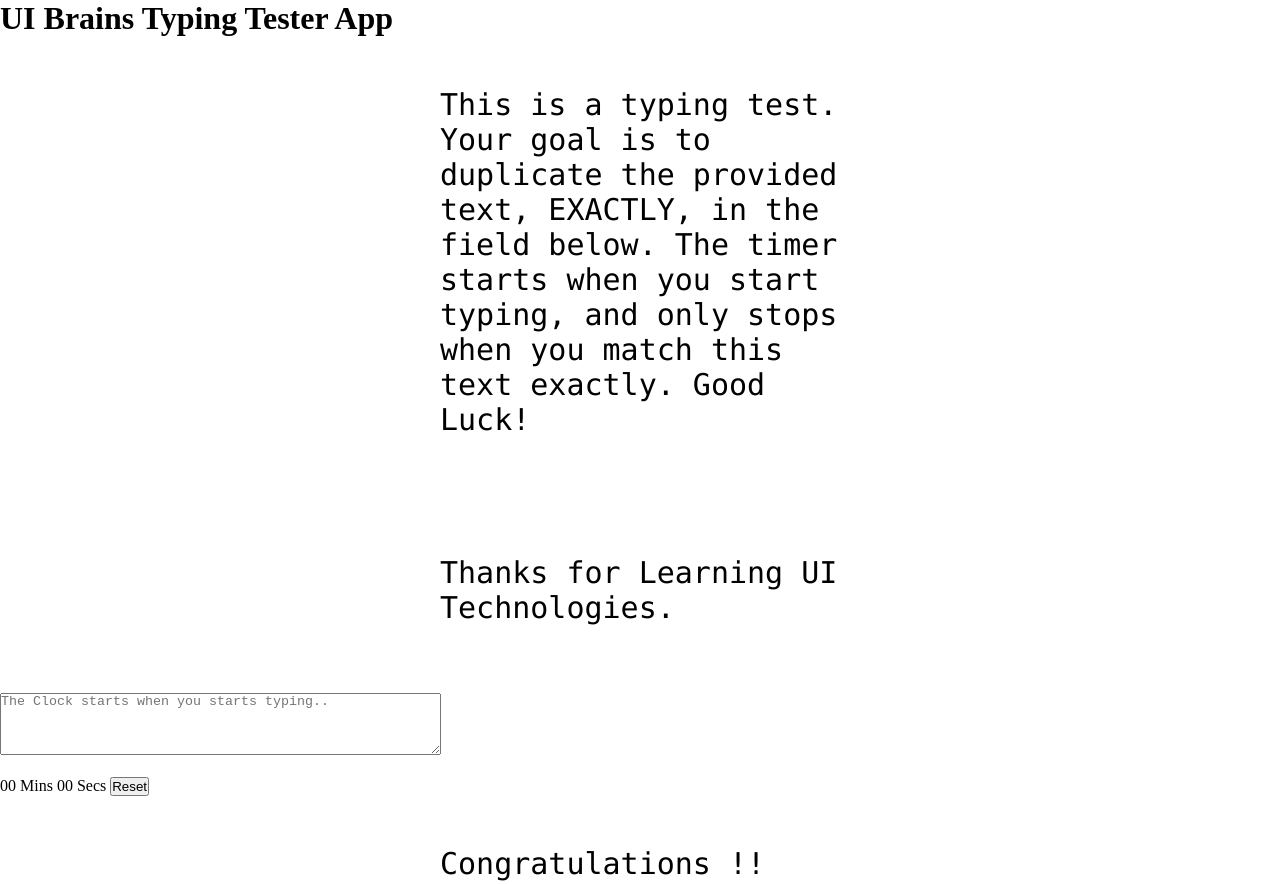
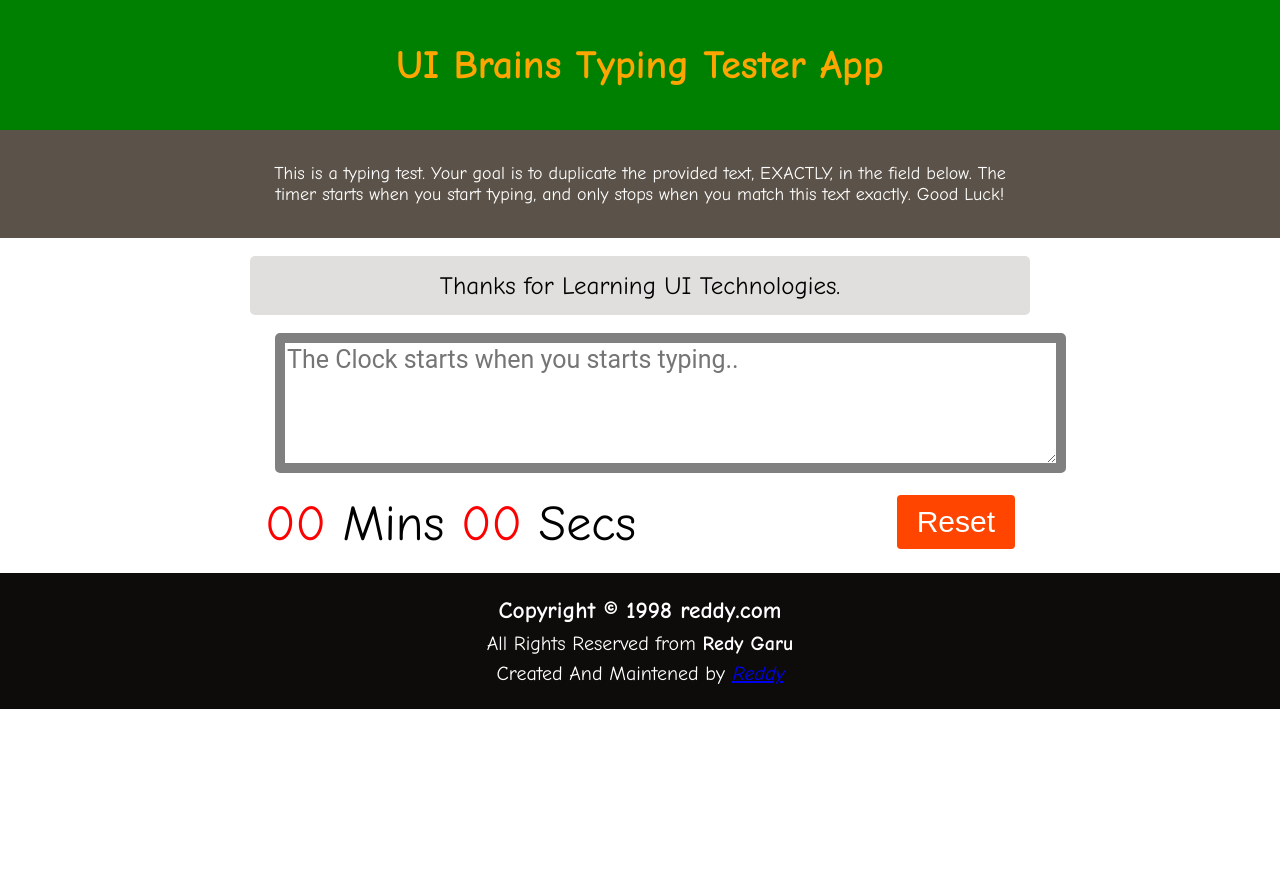
Before and after one commit to kyreddi/typetester, a plain HTML site: page index.html in a window 1280 px wide. Shown: the top 884 px of the page. After the commit the page ends 800 px from the top, so only its background shows below. Drawn offline with Linux system fonts and the light colour scheme; a script that the page names is missing.

Commit message:
Update styles.css

```diff
--- a/styles.css
+++ b/styles.css
@@ -1,17 +1,136 @@
-* {
-  margin:0px;
-  padding:0px;
+/*
+To change this license header, choose License Headers in Project Properties.
+To change this template file, choose Tools | Templates
+and open the template in the editor.
+*/
+/*
+    Created on : 9 Nov, 2019, 2:22:03 PM
+    Author     : cmreddy koduru
+*/
+
+body{
+    font-family: 'Comic Sans MS', sans-serif;
+    margin: 0;
 }
 
-#octocat {
-  display: block;
-  width:384px;
-  margin: 50px auto;
+.main-header{
+    background-color:green;
+    color: white;
+    text-align: center;
+    padding: 15px;
+    font-size: 20px;
+    color: orange;
 }
 
-p {
-  display: block;
-  width: 400px;
-  margin: 50px auto;
-  font: 30px Monaco,"Courier New","DejaVu Sans Mono","Bitstream Vera Sans Mono",monospace;
+.intro-section{
+    background-color: #5B5349;
+    padding: 15px;
+    color: white;
+    text-align: center;
+    font-size: 18px;
 }
+
+.intro-section div{
+    margin: 0 auto; /* place center */
+    max-width: 750px;
+}
+
+.text-section{
+    margin: 0 auto; /* place center */
+    max-width: 750px;
+    background-color: #E1DFDD;
+    padding: 15px;
+    text-align: center;
+    font-size: 25px;
+    border-radius: 5px;
+}
+.text-section p{
+    margin: 0;
+}
+
+.text-area-div{
+    margin: auto; /* place center */
+    max-width: 750px;
+}
+
+#text-area{
+    margin-left: 10px;
+    border: 10px solid gray;
+    border-radius: 5px;
+    font-size: 25px;
+    font-family: 'Roboto', sans-serif;
+}
+
+#text-area:focus{
+    outline: none;
+}
+
+.result-section {
+    margin-bottom: 20px;
+}
+
+.result-section-div{
+    margin: 0 auto; /* place center */
+    max-width: 750px;
+}
+
+.result-section-div span{
+    font-size: 50px;
+}
+
+.result-section-div button{
+    background-color: orangered;
+    color: white;
+    padding: 10px 20px;
+    text-decoration: none;
+    border: none;
+    text-align: center;
+    display: inline-block;
+    font-size: 30px;
+    cursor: pointer;
+    border-radius: 4px;
+    float: right;
+}
+
+.result-section-div button:hover{
+    background-color: red;
+}
+
+.cong-section{
+    margin: auto; /* place center */
+    max-width: 750px;
+    background-color: forestgreen;
+    color: white;
+    padding: 10px;
+    text-align: center;
+    font-size: 35px;
+    border-radius: 5px;
+    display: none;
+}
+
+.cong-section-div p{
+    margin: 0;
+}
+
+.cong-section-div{
+    margin: 0 auto; /* place center */
+    max-width: 750px;
+}
+
+footer{
+    background-color: #0E0C0A;
+    color: white;
+    text-align: center;
+    padding: 10px;
+    font-size: 20px;
+    margin-top: 20px;
+    line-height: 10px;
+}
+
+footer small{
+    color: orangered;
+}
+
+#minutes , #seconds{
+    color: red;
+}
```
